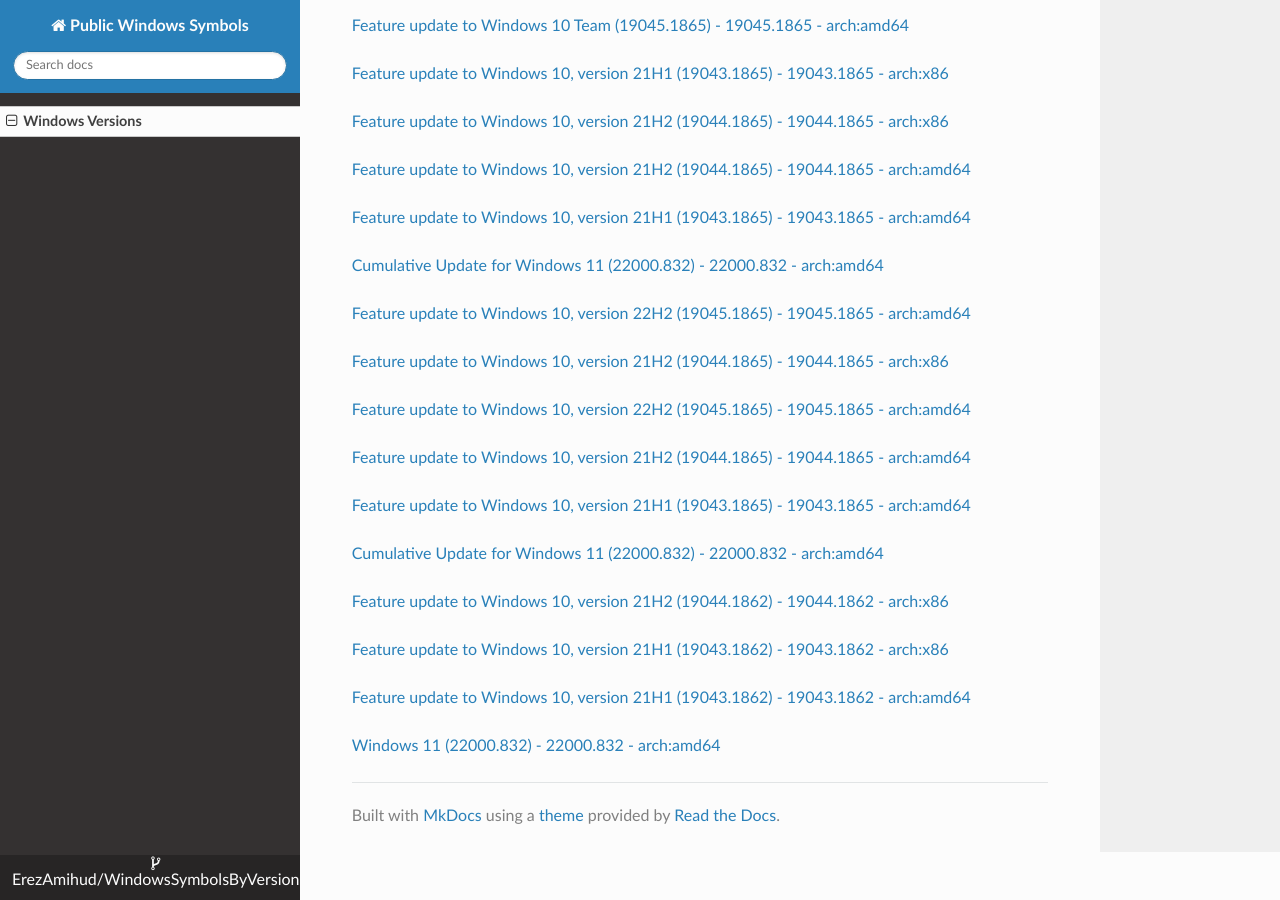
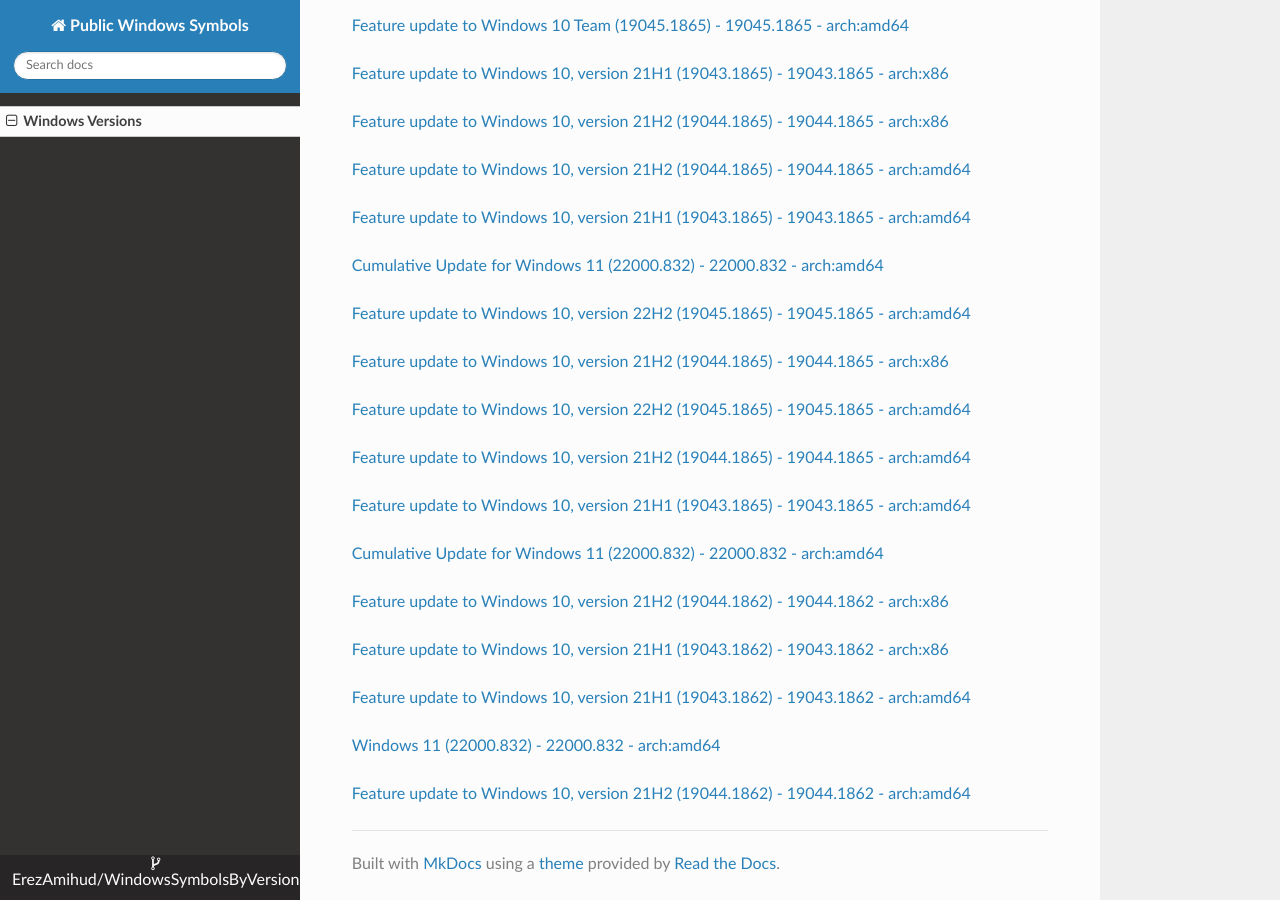
Before and after one commit to ErezAmihud/WindowsSymbolsByVersion, an MkDocs documentation site: the page built from docs/index.md, in a window 1280 px wide and 900 px high, scrolled down 57605 px. Built offline with MkDocs 1.6.1, drawn with Linux system fonts in a browser that asks for light colours; nearby versions of some CDN libraries.

Commit message:
Automated commit, add manifest for 4009587d-164f-4964-b4f0-4f9de4c763b5

```diff
--- a/docs/index.md
+++ b/docs/index.md
@@ -3418,3 +3418,6 @@
 
 
 [Windows 11 (22000.832) - 22000.832 - arch:amd64](https://github.com/ErezAmihud/WindowsSymbolsByVersion/blob/main/manifests/f1b14ae3-825d-4538-840e-3dc493d93de7.manifest)
+
+
+[Feature update to Windows 10, version 21H2 (19044.1862) - 19044.1862 - arch:amd64](https://github.com/ErezAmihud/WindowsSymbolsByVersion/blob/main/manifests/4009587d-164f-4964-b4f0-4f9de4c763b5.manifest)
```
Also changed, not shown: process_builds.json (+1 -1 lines), 1 other file.
